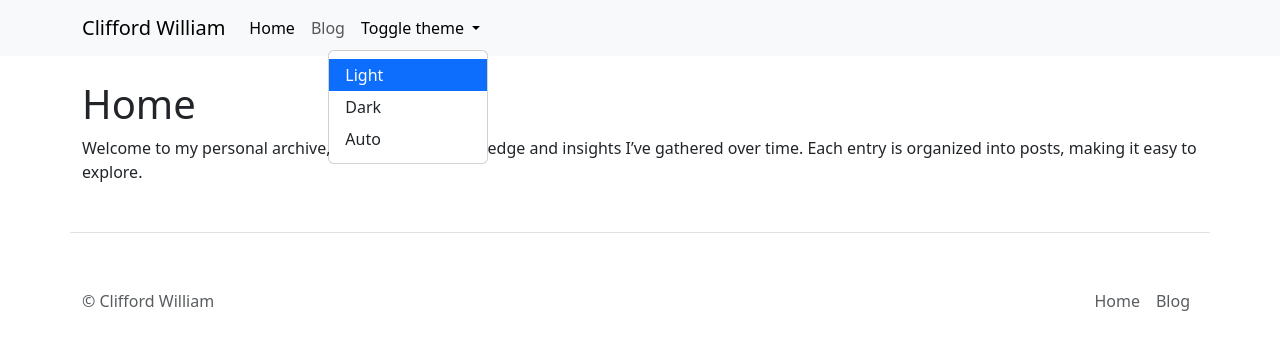
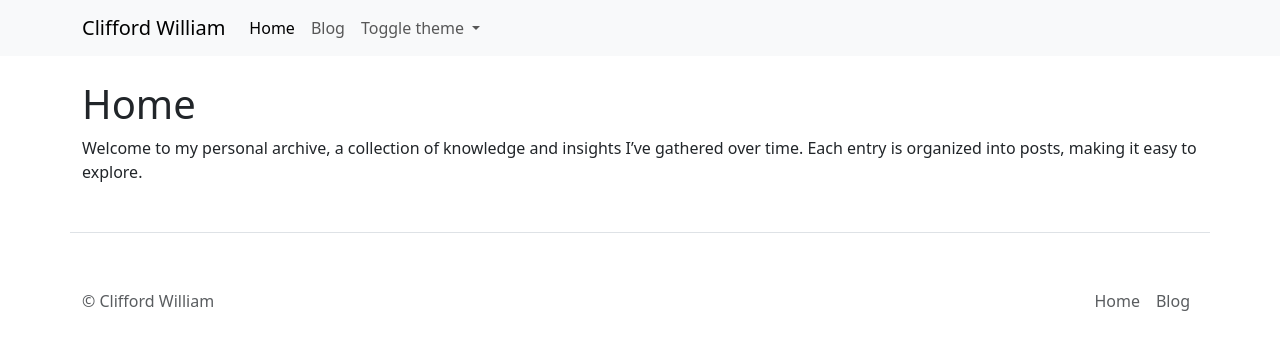
Before and after one commit to cliffordwilliam/my_archive, a Jekyll site: the page built from index.md, in a window 1280 px wide. Shown: the top 350 px of the page. Built offline with Jekyll 4.4.1, drawn with Linux system fonts in a browser that asks for light colours.

Commit message:
removes show class

```diff
--- a/_layouts/default.html
+++ b/_layouts/default.html
@@ -29,14 +29,14 @@
               href="{{ '/blog.html' | relative_url }}">Blog</a>
           </li>
           <li class="nav-item dropdown">
-            <button class="btn btn-link nav-link dropdown-toggle show" id="bd-theme" type="button" aria-expanded="false"
+            <button class="btn btn-link nav-link dropdown-toggle" id="bd-theme" type="button" aria-expanded="false"
               data-bs-toggle="dropdown" data-bs-display="static" aria-label="Toggle theme (dark)">
               <svg class="visually-hidden bi theme-icon-active">
                 <use href="#moon-stars-fill"></use>
               </svg>
               <span id="bd-theme-text">Toggle theme</span>
             </button>
-            <ul class="dropdown-menu dropdown-menu-end show" aria-labelledby="bd-theme-text" data-bs-popper="static">
+            <ul class="dropdown-menu dropdown-menu-end" aria-labelledby="bd-theme-text" data-bs-popper="static">
               <li>
                 <button type="button" class="dropdown-item" data-bs-theme-value="light" aria-pressed="false">
                   <svg class="visually-hidden bi opacity-50">
@@ -49,7 +49,7 @@
                 </button>
               </li>
               <li>
-                <button type="button" class="dropdown-item active" data-bs-theme-value="dark" aria-pressed="true">
+                <button type="button" class="dropdown-item active" data-bs-theme-value="dark" aria-pressed="false">
                   <svg class="visually-hidden bi opacity-50">
                     <use href="#moon-stars-fill"></use>
                   </svg>
```
